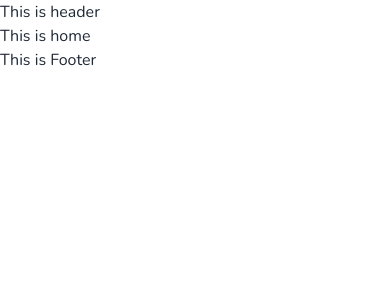
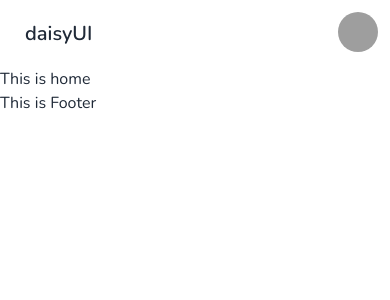
Before and after one commit to developer-shourav/Queen-Toy-Client, a React (Vite) app: page / in a window 390 px wide. Shown: the top 300 px of the page. Built offline with nearby package versions, Linux system fonts and the light colour scheme; no server answers; grey boxes are pictures that could not be loaded.

Commit message:
responsive nav bar added

```diff
--- a/package.json
+++ b/package.json
@@ -16,6 +16,7 @@
     "match-sorter": "^6.3.1",
     "react": "^18.2.0",
     "react-dom": "^18.2.0",
+    "react-icons": "^4.8.0",
     "react-router-dom": "^6.11.2",
     "sort-by": "^1.2.0"
   },
--- a/src/components/Header/Header.jsx
+++ b/src/components/Header/Header.jsx
@@ -1,11 +1,43 @@
-import React from 'react';
+import React from "react";
 
 const Header = () => {
-    return (
-        <div>
-            <h1>This is header</h1>
+  return (
+    <div className="container mx-auto">
+      <div className="navbar bg-base-100">
+        <div className="flex-1">
+          <a className="btn btn-ghost normal-case text-xl">daisyUI</a>
         </div>
-    );
+        <div className="flex-none">
+
+          <div className="dropdown dropdown-end">
+
+            <label tabIndex={0} className="btn btn-ghost btn-circle avatar">
+              <div className="w-10 rounded-full">
+                <img src="https://rb.gy/3o5sr" />
+              </div>
+            </label>
+            <ul
+              tabIndex={0}
+              className="menu menu-compact dropdown-content mt-3 p-2 shadow bg-base-100 rounded-box w-52"
+            >
+              <li>
+                <a className="justify-between">
+                  Profile
+                  <span className="badge">New</span>
+                </a>
+              </li>
+              <li>
+                <a>Settings</a>
+              </li>
+              <li>
+                <a>Logout</a>
+              </li>
+            </ul>
+          </div>
+        </div>
+      </div>
+    </div>
+  );
 };
 
 export default Header;
```
Also changed, not shown: 1 other file (tests, documents, lock files or other folders).
